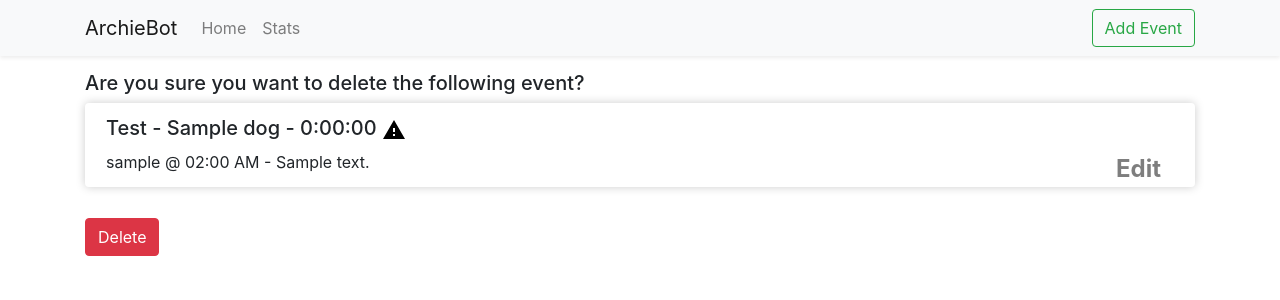
After one commit to david2777/archie_bot, a Flask app: a page that uses arch/templates/delete_event.html in a window 1280 px wide. The commit adds this page. Shown: the top 300 px of the page. Run offline with Flask 2, Linux system fonts and the light colour scheme; tables that the repository leaves empty hold one stand-in row (values such as "Sample post"); some libraries are stand-ins or nearby versions.

Commit message:
Add Delete option in Edit Event Remove display attribute from Event

```diff
--- a/arch/models.py
+++ b/arch/models.py
@@ -57,7 +57,6 @@ class Event(db.Model):
     event_enum = db.Column(db.Enum(EventEnum))
     dogs = db.relationship('Dog', secondary=association_table)
     # Optional
-    display = db.Column(db.Boolean, default=True)
     note = db.Column(db.String(128))
     start_time = db.Column(db.DateTime, index=True, default=datetime.datetime.utcnow)
     end_time = db.Column(db.DateTime)
--- a/arch/routes.py
+++ b/arch/routes.py
@@ -45,12 +45,11 @@ def get_time_in_utc(form):
 @app.route('/')
 @app.route('/index.html')
 def index():
-    events = [e for e in models.Event.query.all() if e.display]
     kwargs = {'user': models.User.query.get(1),
               'title': 'Home',
               'time_of_day': utils.get_tod(),
               'today': datetime.date.today().strftime('%m/%d/%Y'),
-              'events': events}
+              'events': models.Event.query.all()}
     return flask.render_template('index.html', **kwargs)
 
 
@@ -66,8 +65,8 @@ def edit_event(event_id):
         flask.flash('Cannot find event {} to edit'.format(event_id))
         return flask.redirect(flask.url_for('index'))
 
-    # Create form and set defaults from the loaded event
     f = forms.EventForm(flask.request.form)
+    # Set defaults from the loaded event
     if flask.request.method == 'GET':
         f.user.data = event.user_id
         f.dog.data = [d.dog_id for d in event.dogs]
@@ -99,6 +98,20 @@ def edit_event(event_id):
         return flask.redirect(flask.url_for('index'))
 
     return flask.render_template('edit_event.html', form=f, event=event)
+
+
+@app.route('/delete_event/<event_id>.html', methods=['GET', 'POST'])
+def delete_event(event_id):
+    event = models.Event.query.get(event_id)
+    if not event:
+        flask.flash('Cannot find event {} to delete'.format(event_id))
+        return flask.redirect(flask.url_for('index'))
+    if flask.request.method == 'POST':
+        db.session.delete(event)
+        db.session.commit()
+        flask.flash('Deleted event {}'.format(event_id))
+        return flask.redirect(flask.url_for('index'))
+    return flask.render_template('delete_event.html', event=event)
 
 
 @app.route('/add_event.html', methods=['GET', 'POST'])
--- /dev/null
+++ b/arch/templates/delete_event.html
@@ -0,0 +1,13 @@
+{% extends "base.html" %}
+
+{% block title %}ArchieBot - Delete Event {{ event.event_id }}{% endblock %}
+
+{% block content %}
+<div class="container">
+    <h5>Are you sure you want to delete the following event?</h5>
+    {% include 'partials/event_item.html' %}
+    <form action="{{ url_for('delete_event', event_id=event.event_id) }}" method="get">
+        <button role="button" class="btn btn-danger" style="margin-top: 15px;" type="submit" formmethod="post" value="delete">Delete</button>
+    </form>
+</div>
+{% endblock %}
--- a/arch/templates/edit_event.html
+++ b/arch/templates/edit_event.html
@@ -12,5 +12,6 @@
         {{ form.csrf_token() }}
         {{ render_form(form) }}
     </form>
+    <a href="{{ url_for('delete_event', event_id=event.event_id) }}" role="button" class="btn btn-danger" style="margin-top: 15px;">Delete</a>
 </div>
 {% endblock %}
```
Also changed, not shown: migrations/versions/401f6f3b5310_.py (renamed from migrations/versions/7b03b28044e8_.py, +3 -4 lines), arch/app.db.
